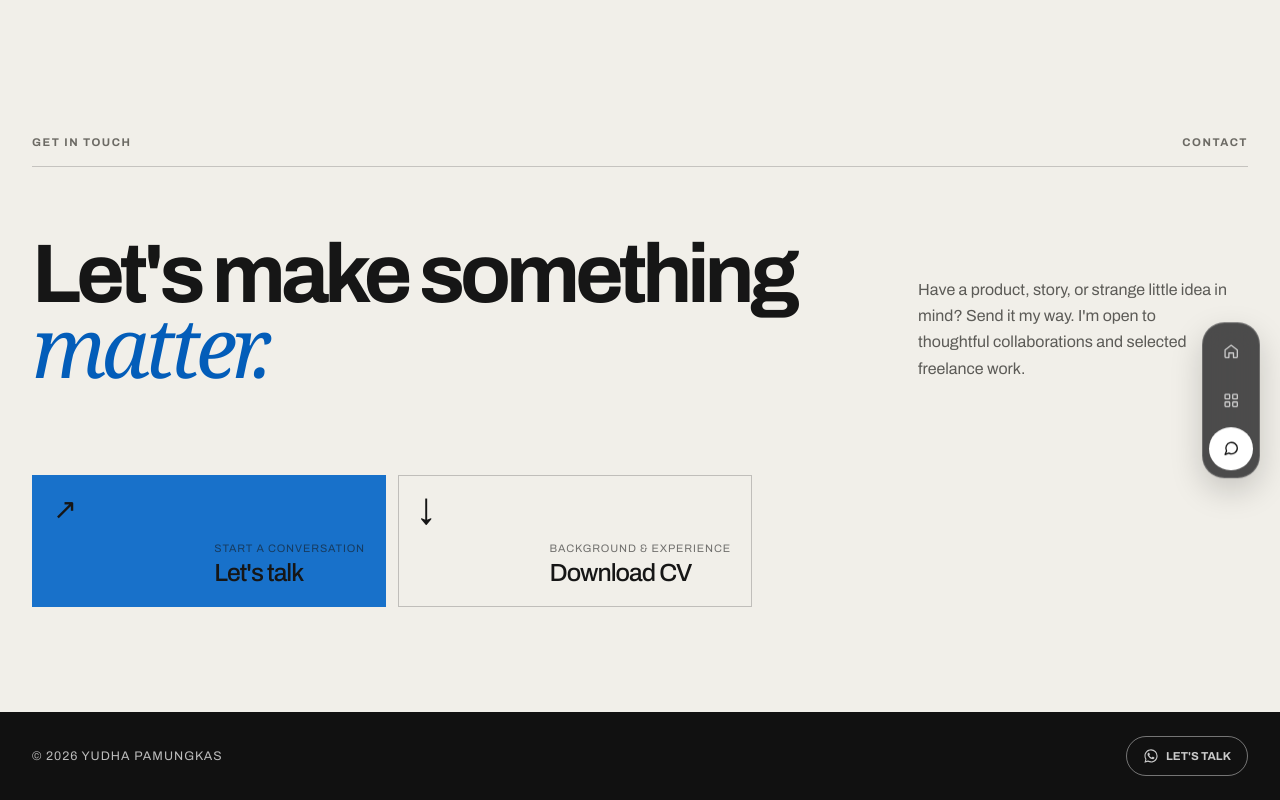
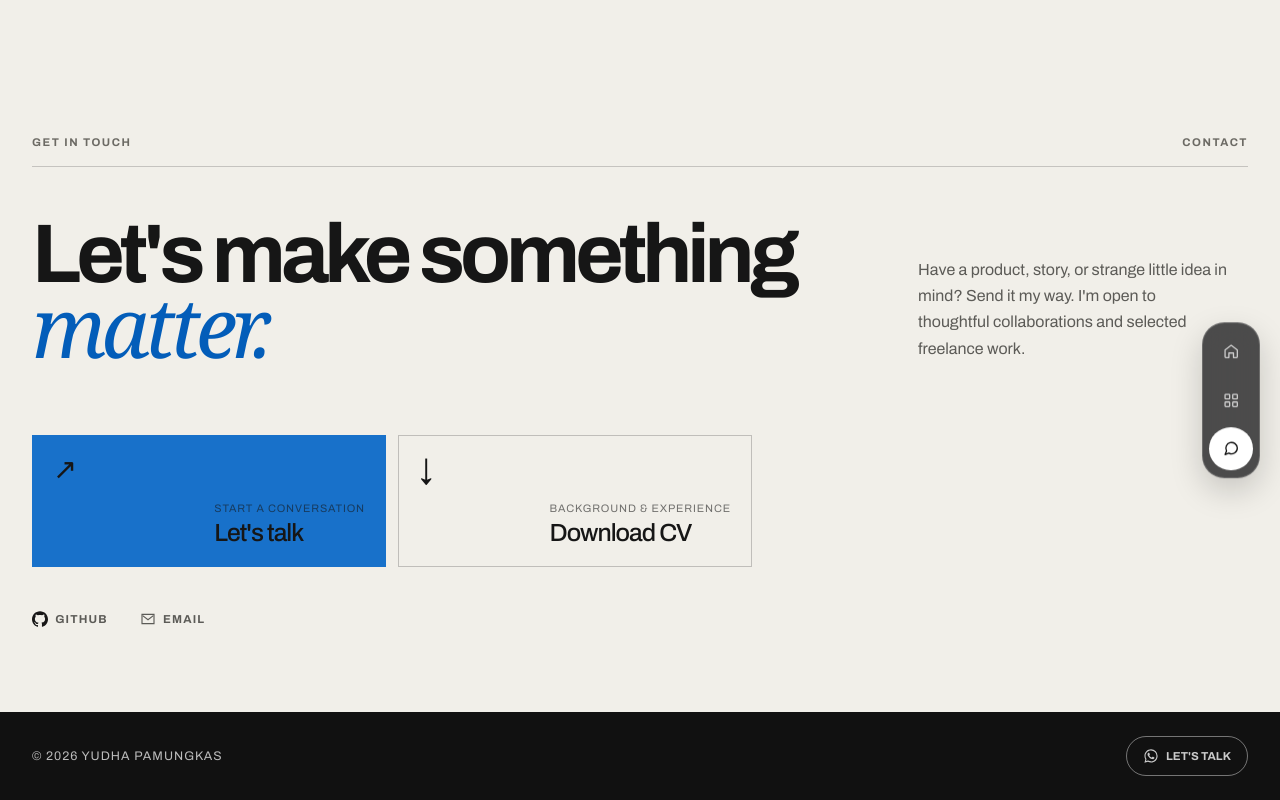
Before and after one commit to yudhaph0300/portfolio-v2, a Next.js app: page /contact in a window 1280 px wide. Built offline with nearby package versions, Linux system fonts and the light colour scheme.

Commit message:
add github and email

```diff
--- a/app/contact/page.js
+++ b/app/contact/page.js
@@ -1,3 +1,4 @@
+import Image from "next/image";
 import PillNav from "../../components/reusable/PillNav/PillNav";
 import FooterSection from "../../components/reusable/FooterSection/FooterSection";
 import styles from "./page.module.css";
@@ -49,6 +50,20 @@ export default function ContactPage() {
                </a>
             </div>
 
+            <div className={styles.contactLinks} aria-label="Additional contact links">
+               <a href="https://github.com/yudhaph0300" target="_blank" rel="noreferrer">
+                  <Image className={styles.contactIcon} src="/icon/github.svg" alt="" width={16} height={16} aria-hidden="true" />
+                  <span>GitHub</span>
+               </a>
+               <a href="mailto:yudhapamungkas0300@gmail.com">
+                  <svg className={styles.contactIcon} viewBox="0 0 24 24" aria-hidden="true">
+                     <path d="M3 5h18v14H3z" fill="none" stroke="currentColor" strokeWidth="1.7" />
+                     <path d="m4 7 8 6 8-6" fill="none" stroke="currentColor" strokeWidth="1.7" />
+                  </svg>
+                  <span>Email</span>
+               </a>
+            </div>
+
             <FooterSection className={styles.contactFooter} />
          </section>
       </main>
--- a/app/contact/page.module.css
+++ b/app/contact/page.module.css
@@ -76,6 +76,38 @@
    gap: 0.75rem;
    margin: 0 0 5rem;
    animation: reveal 700ms 120ms cubic-bezier(0.2, 0.8, 0.2, 1) both;
+}
+
+.contactLinks {
+   width: min(100%, 720px);
+   display: flex;
+   gap: 2rem;
+   margin: -2.5rem 0 5rem;
+   animation: reveal 700ms 180ms cubic-bezier(0.2, 0.8, 0.2, 1) both;
+}
+
+.contactLinks a {
+   display: inline-flex;
+   align-items: center;
+   gap: 0.45rem;
+   color: #5c5b57;
+   font-size: 0.72rem;
+   font-weight: 700;
+   letter-spacing: 0.1em;
+   text-transform: uppercase;
+   transition: color 180ms ease;
+}
+
+.contactIcon {
+   width: 1rem;
+   height: 1rem;
+   flex: 0 0 auto;
+   fill: currentColor;
+}
+
+.contactLinks a:hover,
+.contactLinks a:focus-visible {
+   color: #035db9;
 }
 
 .action {
@@ -192,6 +224,10 @@
       grid-template-columns: 1fr;
    }
 
+   .contactLinks {
+      margin-top: -2.5rem;
+   }
+
    .action {
       min-height: 112px;
    }
```
